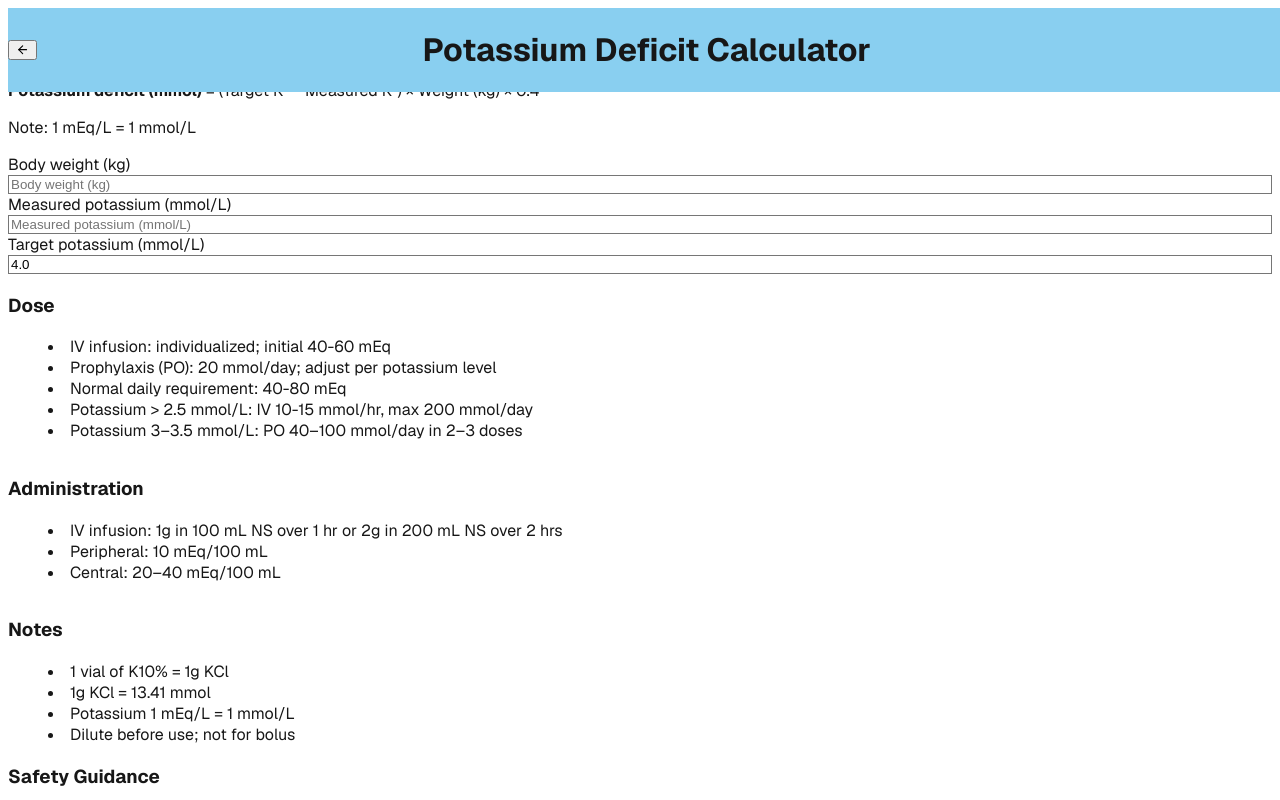
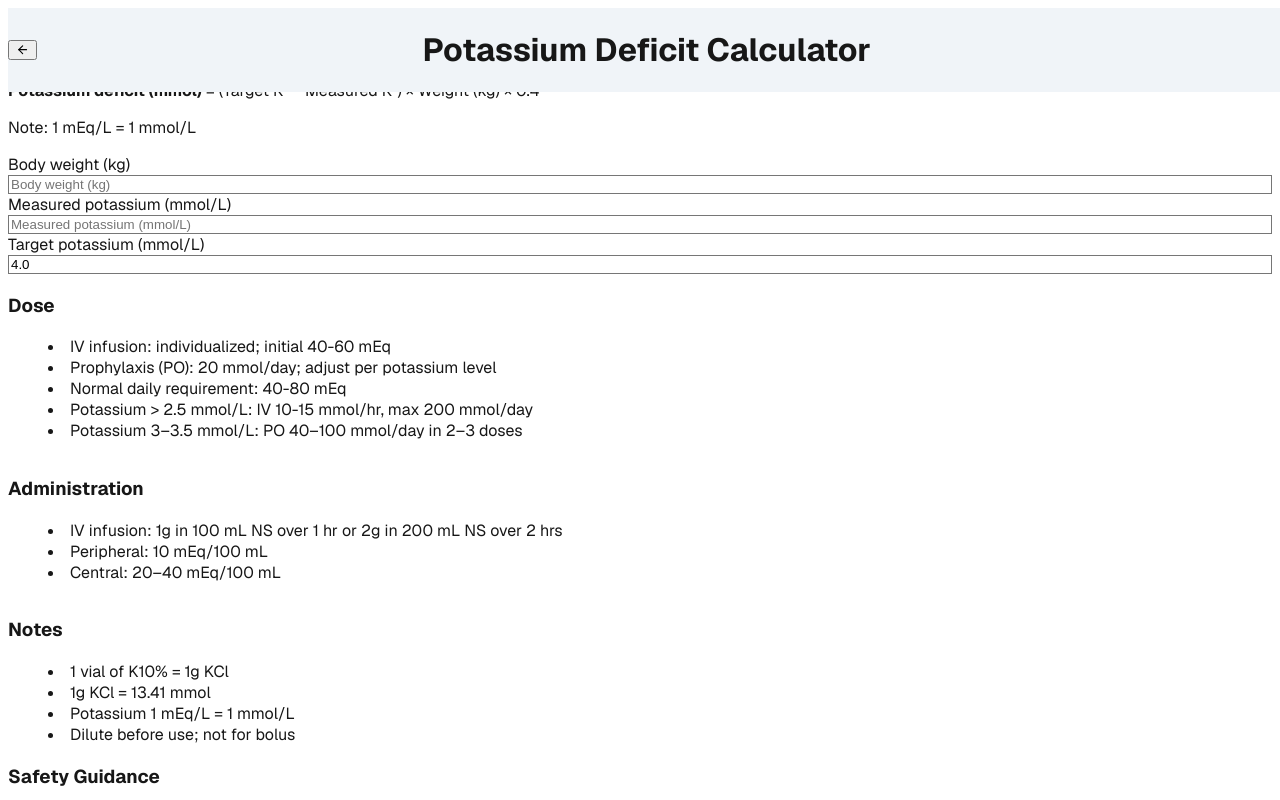
Before and after one commit to Jiahui-hub/HCTM-calculators, a Next.js app: page /calculators/potassium in a window 1280 px wide. Shown: the top 800 px of the page. Built offline with nearby package versions, Linux system fonts and the light colour scheme.

Commit message:
update app/calculators/potassium/page.tsx

```diff
--- a/app/calculators/potassium/page.tsx
+++ b/app/calculators/potassium/page.tsx
@@ -56,8 +56,8 @@ export default function PotassiumCalculator() {
   return (
     <div className="min-h-screen bg-white font-sans flex flex-col relative overflow-hidden">
 
-      {/* Top bar with nice color, larger height, centered title */}
-      <div className="w-full fixed top-0 z-50 bg-[#89CFF0] h-28 flex items-center px-4 md:px-8 shadow-md">
+      {/* Top bar: light theme, larger height, centered title */}
+      <div className="w-full fixed top-0 z-50 bg-[#F0F4F8] h-28 flex items-center px-4 md:px-8 shadow-md">
         {/* Back Button - larger size, icon only, left side */}
         <button
           onClick={() => router.back()}
```
